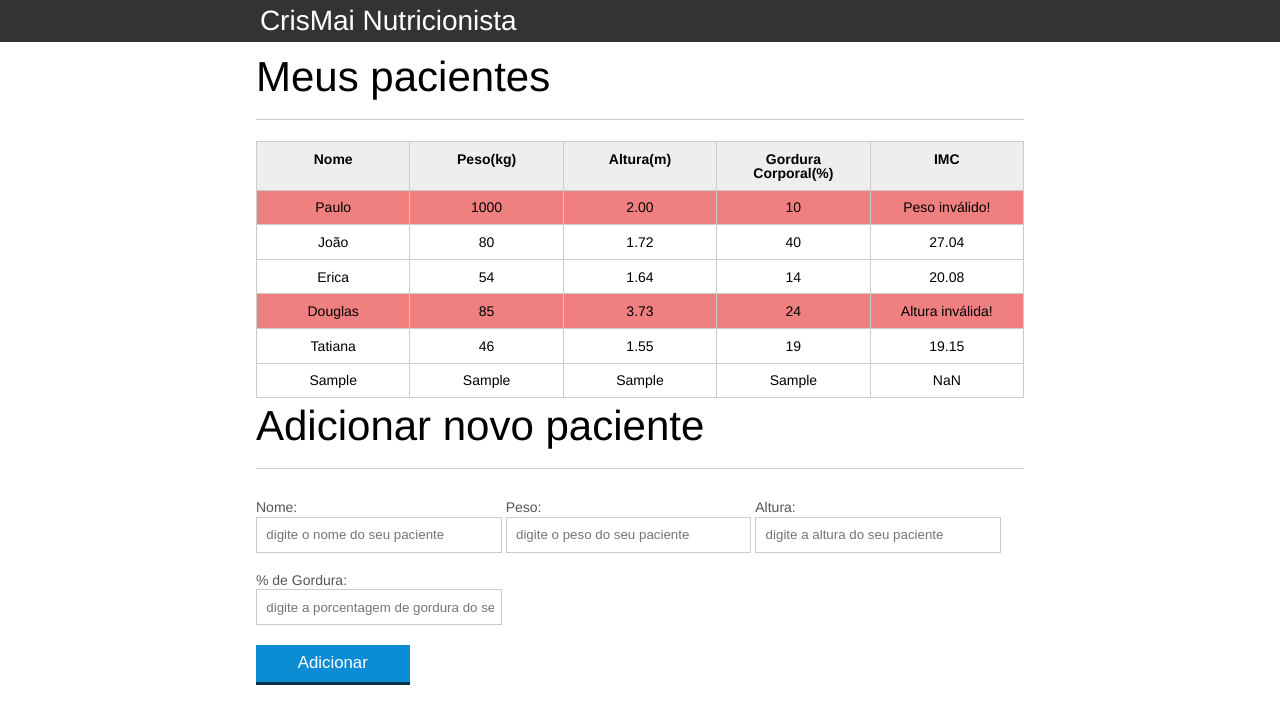
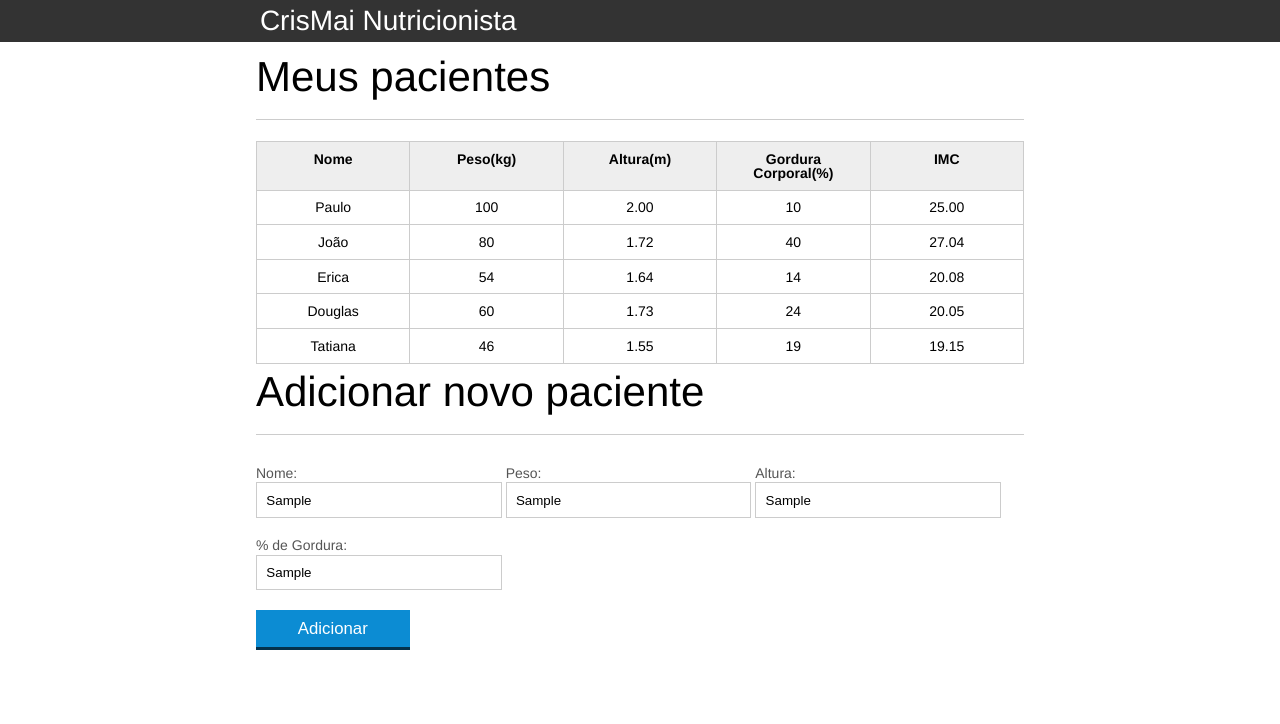
Before and after one commit to CrisMai/javascript, a plain HTML site: page index.html in a window 1280 px wide. Both pictures are taken after typing "Sample", "Sample", "Sample", "Sample" into the empty fields and a click on the button "Adicionar". Drawn offline with Linux system fonts and the light colour scheme.

Commit message:
Validando os dados do formulário

```diff
--- a/index.html
+++ b/index.html
@@ -30,7 +30,7 @@
           <tbody id="tabela-pacientes">
             <tr class="paciente" id="primeiro-paciente">
               <td class="info-nome">Paulo</td>
-              <td class="info-peso">1000</td>
+              <td class="info-peso">100</td>
               <td class="info-altura">2.00</td>
               <td class="info-gordura">10</td>
               <td class="info-imc">0</td>
@@ -54,8 +54,8 @@
 
             <tr class="paciente">
               <td class="info-nome">Douglas</td>
-              <td class="info-peso">85</td>
-              <td class="info-altura">3.73</td>
+              <td class="info-peso">60</td>
+              <td class="info-altura">1.73</td>
               <td class="info-gordura">24</td>
               <td class="info-imc">0</td>
             </tr>
--- a/js/calcula-imc.js
+++ b/js/calcula-imc.js
@@ -15,17 +15,17 @@ for (var i = 0; i < pacientes.length; i++) {
 
   var tdImc = paciente.querySelector(".info-imc");
 
-  var pesoEhValido = true;
-  var alturaEhValida = true;
+  var pesoEhValido = validaPeso(peso);
+  var alturaEhValida = validaAltura(altura);
 
-  if (peso <= 0 || peso >= 1000) {
+  if (!pesoEhValido) {
     console.log("Peso inválido!");
     pesoEhValido = false;
     tdImc.textContent = "Peso inválido!";
     paciente.classList.add("paciente-invalido");
   }
 
-  if (altura <= 0 || altura >= 3.0) {
+  if (!alturaEhValida) {
     console.log("Altura inválida!");
     alturaEhValida = false;
     tdImc.textContent = "Altura inválida!";
@@ -38,6 +38,22 @@ for (var i = 0; i < pacientes.length; i++) {
   }
 }
 
+function validaPeso(peso) {
+  if (peso >= 0 && peso < 1000) {
+    return true;
+  } else {
+    return false;
+  }
+}
+
+function validaAltura(altura) {
+  if (altura >= 0 && altura <= 3.0) {
+    return true;
+  } else {
+    return false;
+  }
+}
+
 function calculaImc(peso, altura) {
   var imc = 0;
 
--- a/js/form.js
+++ b/js/form.js
@@ -11,6 +11,12 @@ botaoAdicionar.addEventListener("click", function (event) {
 
   //cria a tr e a td do paciente
   var pacienteTr = montaTr(paciente);
+
+   //valida paciente
+   if (!validaPaciente(paciente)) {
+    console.log("Paciente inválido");
+    return;
+   }
 
   //adiciona o paciente na tabela
   var tabela = document.querySelector("#tabela-pacientes");
@@ -56,3 +62,11 @@ function montaTd(dado, classe) {
 
     return td;
 }
+
+function validaPaciente(paciente) {
+  if (validaPeso(paciente.peso)) {
+    return true;
+  } else {
+    return false;
+  }
+}
```
